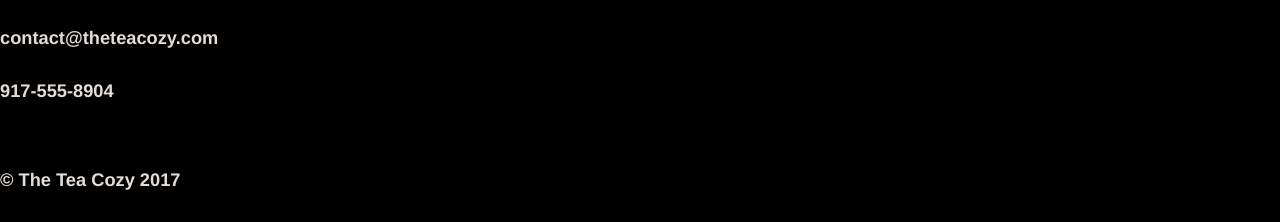
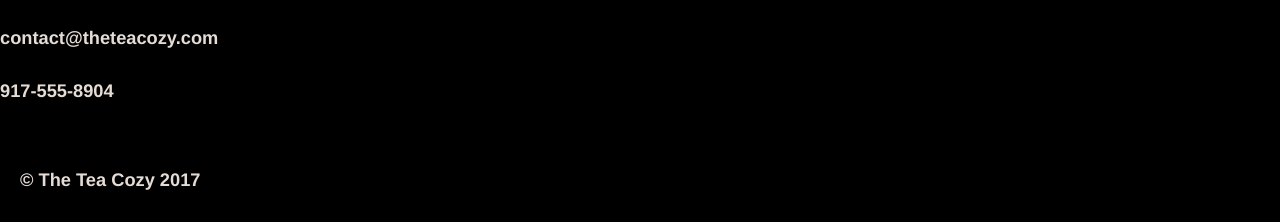
Before and after one commit to maddymotte/Tea-Cozy, a plain HTML site: page index.html in a window 1280 px wide. Shown: the part 2176-2398 px from the top of the page. Drawn offline with Linux system fonts and the light colour scheme; files that its build step writes are made by us from their sources.

Commit message:
added footer style

```diff
--- a/resources/css/style.css
+++ b/resources/css/style.css
@@ -134,3 +134,10 @@ nav span {
 #contact {
     height: 200px;
 }
+
+/* Footer Section */
+
+footer {
+    text-align: left;
+    padding-left: 20px;
+}
```
